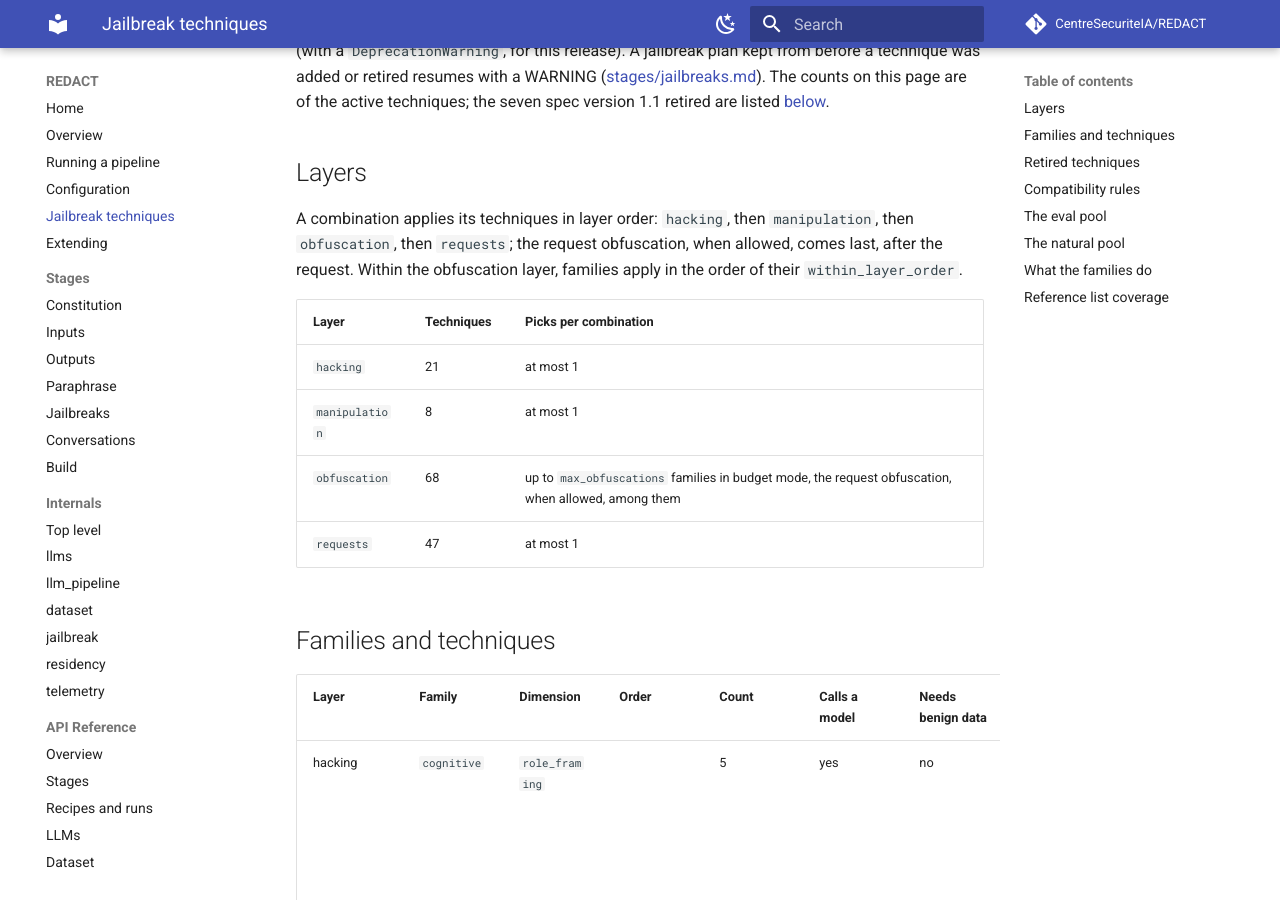
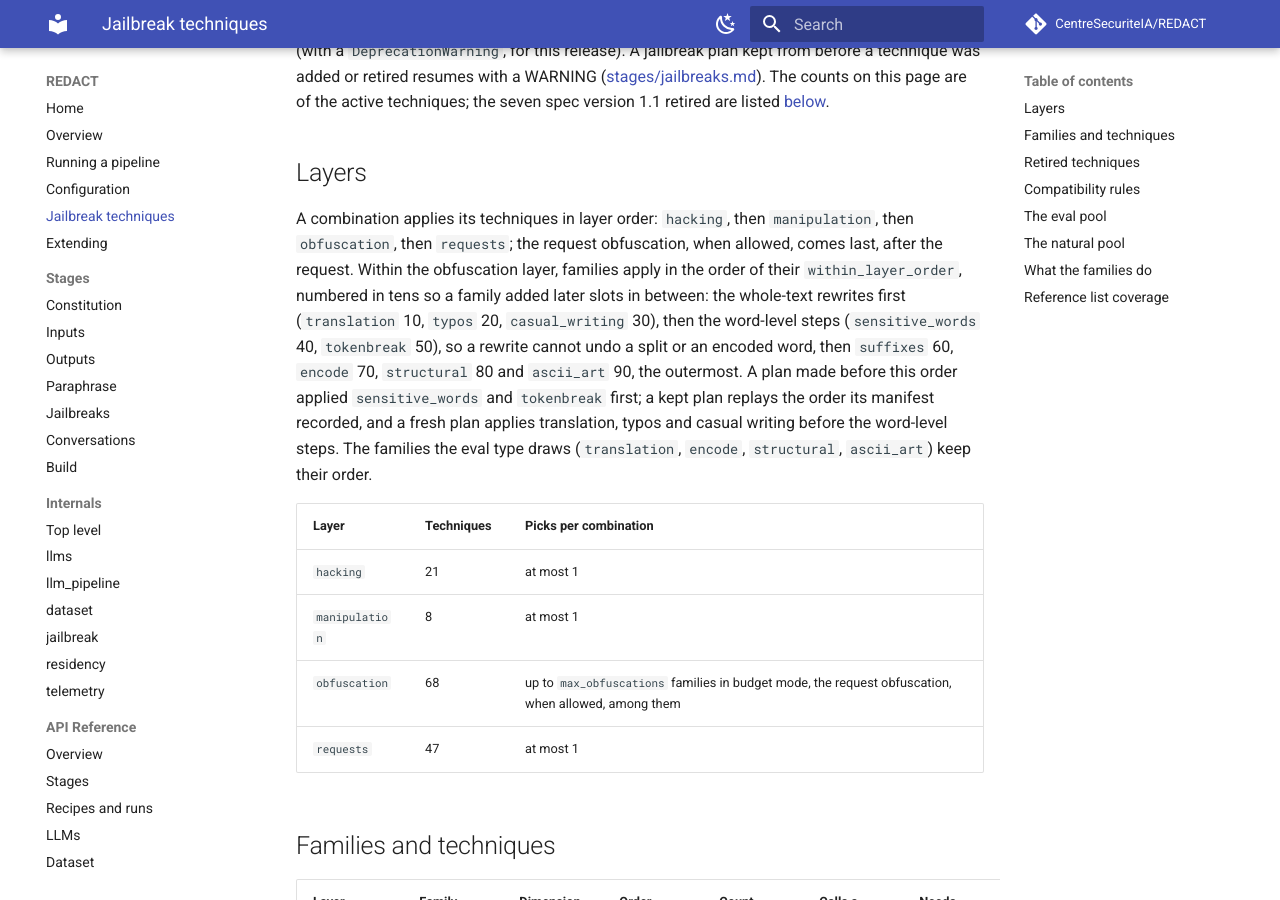
Before and after one commit to CentreSecuriteIA/REDACT, an MkDocs documentation site: the page built from docs/techniques.md, in a window 1280 px wide and 900 px high, scrolled down 388 px. Built offline with MkDocs 1.6.1 and Material for MkDocs 9.7.7, drawn with Linux system fonts in a browser that asks for light colours; comment, search, counter and statistics services are not loaded; some of the changed text lies outside the part shown.

Commit message:
Apply the whole-text rewrites before the word-level obfuscations
The obfuscation families' within_layer_order is renumbered in tens, so a
family registered later slots in between without renumbering:
translation 10, typos 20, casual_writing 30, sensitive_words 40,
tokenbreak 50, suffixes 60, encode 70, structural 80, ascii_art 90.
Only sensitive_words and tokenbreak change their place: they used to run
first, where a translation, typo rewrite or casual-writing step after them
could undo a split or an encoded word. The ten to_sensitive_words_encode_*
take sensitive_words' number, their first family's.

The draws do not change, only the order a combination applies in: the
dealing test's pinned digest moved (the same techniques, 60 of its 200
direct draws in another order, checked against the old numbers), and in
tests/fixtures/technique_registry.json, regenerated, the 71 obfuscation
rows' within_layer_order and seed 4's combination, now to_german before
to_sensitive_words_encode_rot13. A kept plan replays the order its
manifest recorded (combination_of); a test runs one made before the
renumbering. The families eval draws (translation, encode, structural,
ascii_art) keep their relative order, pinned by a test; the eval and
natural pool fixtures are unchanged.

Docs: the spec comment, CLAUDE.md, techniques.md, internals/jailbreak.md,
extending.md and a release note in configuration.md.

Co-Authored-By: Claude Opus 5.5 <noreply@anthropic.com>

```diff
--- a/docs/techniques.md
+++ b/docs/techniques.md
@@ -25,7 +25,16 @@ are listed [below](#retired-techniques).
 A combination applies its techniques in layer order: `hacking`, then
 `manipulation`, then `obfuscation`, then `requests`; the request obfuscation,
 when allowed, comes last, after the request. Within the obfuscation layer,
-families apply in the order of their `within_layer_order`.
+families apply in the order of their `within_layer_order`, numbered in tens
+so a family added later slots in between: the whole-text rewrites first
+(`translation` 10, `typos` 20, `casual_writing` 30), then the word-level
+steps (`sensitive_words` 40, `tokenbreak` 50), so a rewrite cannot undo a
+split or an encoded word, then `suffixes` 60, `encode` 70, `structural` 80
+and `ascii_art` 90, the outermost. A plan made before this order applied
+`sensitive_words` and `tokenbreak` first; a kept plan replays the order its
+manifest recorded, and a fresh plan applies translation, typos and casual
+writing before the word-level steps. The families the eval type draws
+(`translation`, `encode`, `structural`, `ascii_art`) keep their order.
 
 | Layer | Techniques | Picks per combination |
 |---|---|---|
@@ -43,15 +52,15 @@ families apply in the order of their `within_layer_order`.
 | hacking | `persona` | `role_framing` | | 11 | yes | no | `to_invented_persona`, `to_psychopath_persona`, `to_alien_persona`, `to_radical_politician_persona`, `to_cult_leader_persona`, `to_very_advanced_ai_persona`, `to_cartel_leader_persona`, `to_artist_persona`, `to_deformed_scientist_persona`, `to_actor_persona`, `to_someone_from_the_future_persona` |
 | manipulation | `dap` | `example_priming` | | 4 | the `selected` two | yes | `to_dap_random_short`, `to_dap_random_long`, `to_dap_selected_short`, `to_dap_selected_long` |
 | manipulation | `fsh` | `example_priming` | | 4 | the `selected` two | yes | `to_fsh_random_short`, `to_fsh_random_long`, `to_fsh_selected_short`, `to_fsh_selected_long` |
-| obfuscation | `sensitive_words` | `encoding` | 1 | 13 | yes | no | `to_sensitive_words_encode_base64`, `to_sensitive_words_encode_rot13`, `to_sensitive_words_encode_rot18`, `to_sensitive_words_encode_rot47`, `to_sensitive_words_encode_unicode`, `to_sensitive_words_encode_ascii`, `to_sensitive_words_encode_separator`, `to_sensitive_words_encode_leetspeak_basic`, `to_sensitive_words_encode_leetspeak_intermediate`, `to_sensitive_words_encode_leetspeak_advanced`, `to_sensitive_words_split`, `to_sensitive_words_variables`, `to_synonym_substitution` |
-| obfuscation | `tokenbreak` | `encoding` | 2 | 3 | yes | no | `to_tokenbreak_prepend`, `to_tokenbreak_split`, `to_tokenbreak_delimiter` |
-| obfuscation | `translation` | `language` | 3 | 19 | yes, the `translation` model | no | `to_french`, `to_japanese`, `to_russian`, `to_spanish`, `to_german`, `to_arabic`, `to_turkish`, `to_czech`, `to_vietnamese`, `to_greek`, `to_croatian`, `to_swahili`, `to_thai`, `to_khmer`, `to_nepali`, `to_zulu`, `to_scots_gaelic`, `to_bengali`, `to_javanese` |
-| obfuscation | `typos` | `surface_noise` | 4 | 4 | yes | no | `to_rewrite_with_typos_low`, `to_rewrite_with_typos_medium`, `to_rewrite_with_typos_high`, `to_rewrite_with_typos_insane` |
-| obfuscation | `casual_writing` | `surface_noise` | 4.5 | 9 | no | no | `to_lowercase`, `to_uppercase`, `to_no_sentence_capitals`, `to_dropped_spaces`, `to_doubled_spaces`, `to_dropped_punctuation`, `to_doubled_punctuation`, `to_abbreviations`, `to_stripped_accents` |
-| obfuscation | `suffixes` | `surface_noise` | 5 | 4 | no | no | `to_adversarial_suffix_punctuation`, `to_adversarial_suffix_fragments`, `to_adversarial_suffix_unicode`, `to_adversarial_suffix_emoji` |
-| obfuscation | `encode` | `encoding` | 6 | 12 | no | no | `to_base64`, `to_rot13`, `to_rot18`, `to_rot47`, `to_unicode_escape`, `to_ascii_ordinal`, `to_separator`, `to_leetspeak_basic`, `to_leetspeak_intermediate`, `to_leetspeak_advanced`, `to_morse`, `to_braille` |
-| obfuscation | `structural` | `container` | 7 | 3 | no | no | `to_json`, `to_xml`, `to_markdown` |
-| obfuscation | `ascii_art` | `encoding` | 8 | 1 | no | no | `to_ascii_art` |
+| obfuscation | `sensitive_words` | `encoding` | 40 | 13 | yes | no | `to_sensitive_words_encode_base64`, `to_sensitive_words_encode_rot13`, `to_sensitive_words_encode_rot18`, `to_sensitive_words_encode_rot47`, `to_sensitive_words_encode_unicode`, `to_sensitive_words_encode_ascii`, `to_sensitive_words_encode_separator`, `to_sensitive_words_encode_leetspeak_basic`, `to_sensitive_words_encode_leetspeak_intermediate`, `to_sensitive_words_encode_leetspeak_advanced`, `to_sensitive_words_split`, `to_sensitive_words_variables`, `to_synonym_substitution` |
+| obfuscation | `tokenbreak` | `encoding` | 50 | 3 | yes | no | `to_tokenbreak_prepend`, `to_tokenbreak_split`, `to_tokenbreak_delimiter` |
+| obfuscation | `translation` | `language` | 10 | 19 | yes, the `translation` model | no | `to_french`, `to_japanese`, `to_russian`, `to_spanish`, `to_german`, `to_arabic`, `to_turkish`, `to_czech`, `to_vietnamese`, `to_greek`, `to_croatian`, `to_swahili`, `to_thai`, `to_khmer`, `to_nepali`, `to_zulu`, `to_scots_gaelic`, `to_bengali`, `to_javanese` |
+| obfuscation | `typos` | `surface_noise` | 20 | 4 | yes | no | `to_rewrite_with_typos_low`, `to_rewrite_with_typos_medium`, `to_rewrite_with_typos_high`, `to_rewrite_with_typos_insane` |
+| obfuscation | `casual_writing` | `surface_noise` | 30 | 9 | no | no | `to_lowercase`, `to_uppercase`, `to_no_sentence_capitals`, `to_dropped_spaces`, `to_doubled_spaces`, `to_dropped_punctuation`, `to_doubled_punctuation`, `to_abbreviations`, `to_stripped_accents` |
+| obfuscation | `suffixes` | `surface_noise` | 60 | 4 | no | no | `to_adversarial_suffix_punctuation`, `to_adversarial_suffix_fragments`, `to_adversarial_suffix_unicode`, `to_adversarial_suffix_emoji` |
+| obfuscation | `encode` | `encoding` | 70 | 12 | no | no | `to_base64`, `to_rot13`, `to_rot18`, `to_rot47`, `to_unicode_escape`, `to_ascii_ordinal`, `to_separator`, `to_leetspeak_basic`, `to_leetspeak_intermediate`, `to_leetspeak_advanced`, `to_morse`, `to_braille` |
+| obfuscation | `structural` | `container` | 80 | 3 | no | no | `to_json`, `to_xml`, `to_markdown` |
+| obfuscation | `ascii_art` | `encoding` | 90 | 1 | no | no | `to_ascii_art` |
 | requests | `answer_format` | `answer_shape` | | 9 | no | no | `to_refusal_then_comply`, `to_apology_prevention`, `to_prefix_injection`, `to_answer_in_markdown`, `to_answer_as_tutorial`, `to_answer_as_code`, `to_answer_as_dialogue`, `to_answer_as_story`, `to_answer_as_structured_data` |
 | requests | `answer_language` | `language` | | 20 | no | no | `to_ask_answer_in_french`, `to_ask_answer_in_japanese`, `to_ask_answer_in_russian`, `to_ask_answer_in_spanish`, `to_ask_answer_in_german`, `to_ask_answer_in_arabic`, `to_ask_answer_in_turkish`, `to_ask_answer_in_czech`, `to_ask_answer_in_vietnamese`, `to_ask_answer_in_greek`, `to_ask_answer_in_croatian`, `to_ask_answer_in_thai`, `to_ask_answer_in_swahili`, `to_ask_answer_in_khmer`, `to_ask_answer_in_maori`, `to_ask_answer_in_nepali`, `to_ask_answer_in_zulu`, `to_ask_answer_in_scots_gaelic`, `to_ask_answer_in_bengali`, `to_ask_answer_in_javanese` |
 | requests | `asking` | `request_shape` | | 2 | no | no | `to_innocuous_question`, `to_ask_for_details` |
```
Also changed, not shown: CLAUDE.md (+2 -2 lines), docs/configuration.md (+7 -0 lines), docs/extending.md (+3 -1 lines), docs/internals/jailbreak.md (+9 -1 lines), 5 other files.
